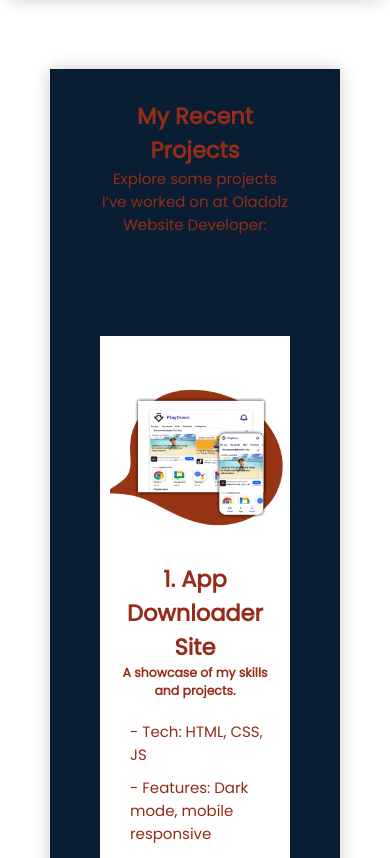
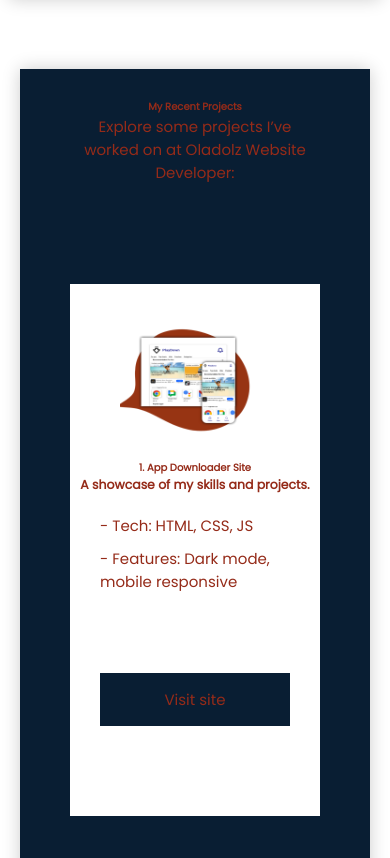
Before and after one commit to Olagoldmedia/Oladolzweb, a plain HTML site: page index.html in a window 390 px wide. Shown: the part 3011-3869 px from the top of the page. Drawn offline with nearby package versions, Linux system fonts and the light colour scheme.

Commit message:
Update style.css

```diff
--- a/style.css
+++ b/style.css
@@ -4,7 +4,7 @@
 *{
    margin:0;
    padding:0;
-   border-box:box-sizing;
+i   border-box:box-sizing;
    font-family:'poppins',sans-serif;
 }
 .fa{
@@ -258,6 +258,9 @@ display:block;
     position:relative;
     position:fixed;
 }
+   .nav p{
+      font-size:12px;
+   }
 .nav h2{
     color:#f5f5f5;
     font-size:15px;
@@ -468,7 +471,7 @@ display:block;
     cursor: pointer;
 }
 .project{
-    margin:70px 50px;
+    margin:70px 20px;
     text-align:center;
     color:#952b19;
     font-size:15px;
@@ -476,6 +479,9 @@ display:block;
     box-shadow:0 0 17px rgba(0,0,0,0.2);
     background:#091e33;
 }
+   .project h2{
+      font-size:10px;
+   }
 .projects{
     background:white;
     margin-top:100px;
@@ -491,6 +497,6 @@ display:block;
     margin-bottom:20px;
 }
 .projects img{
-    width: 200px;
+    width: 150px;
 }
 }
```
